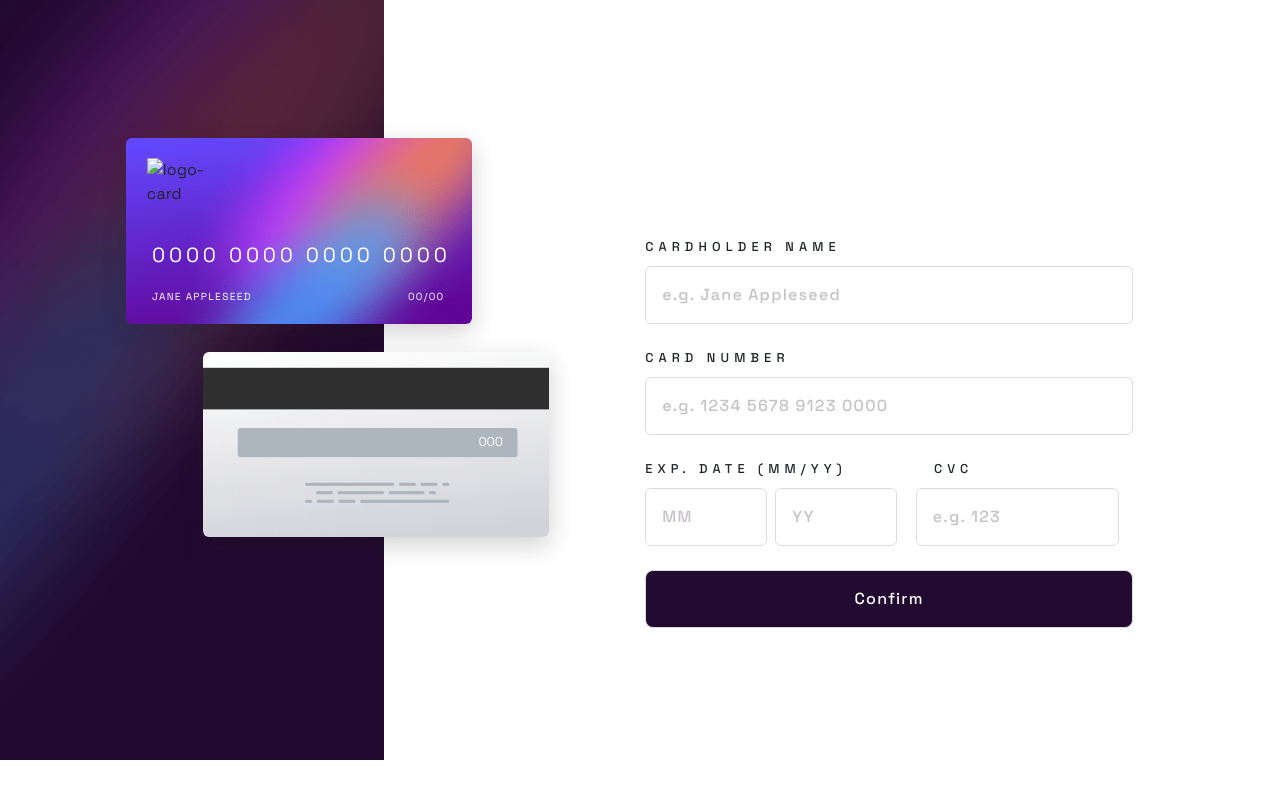
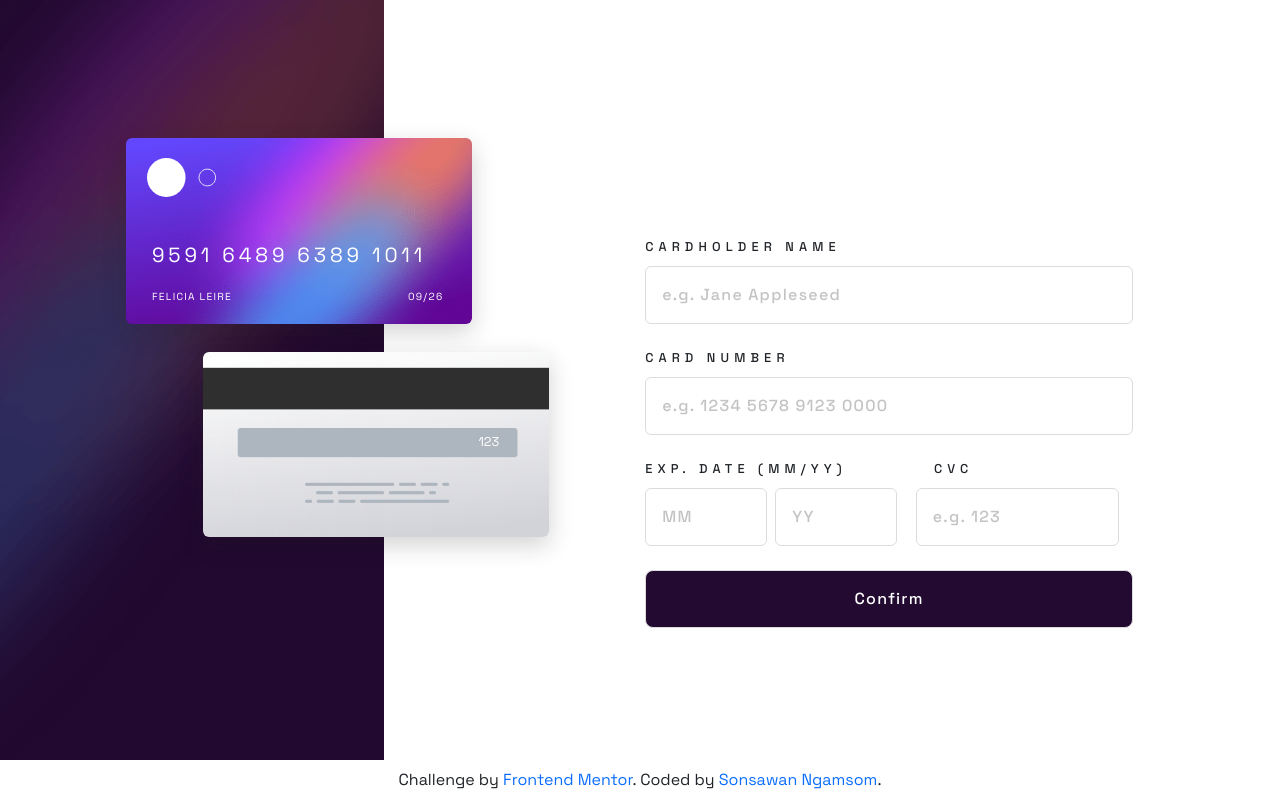
Before and after one commit to murphy6867/interactive-card-details-form-main, a website: page pages/success.html in a window 1280 px wide. Drawn offline with nearby package versions, Linux system fonts and the light colour scheme.

Commit message:
Fix Read me

```diff
--- a/pages/success.html
+++ b/pages/success.html
@@ -18,13 +18,13 @@
         <div class="bg-website p-4">
           <div class="card-container d-flex position-relative">
             <div class="card-box card-back position-absolute rounded">
-              <p class="text-white position-absolute">000</p>
+              <p class="text-white position-absolute">123</p>
             </div>
             <div class="card-box card-front position-absolute rounded">
-              <img class="position-absolute" src="./images/card-logo.svg" alt="logo-card" />
-              <p class="text-white position-absolute">0000 0000 0000 0000</p>
-              <p class="text-white position-absolute text-uppercase">jane appleseed</p>
-              <p class="text-white position-absolute text-uppercase">00/00</p>
+              <img class="position-absolute" src="../images/card-logo.svg" alt="logo-card" />
+              <p class="text-white position-absolute">9591 6489 6389 1011</p>
+              <p class="text-white position-absolute text-uppercase">felicia leire</p>
+              <p class="text-white position-absolute text-uppercase">09/26</p>
             </div>
           </div>
         </div>
@@ -50,5 +50,9 @@
       </div>
     </div>
   </main>
+  <footer class="attribution mt-5 m-md-0 p-md-2 fs-6 text-center">
+    Challenge by <a class="text-decoration-none" href="https://www.frontendmentor.io?ref=challenge" target="_blank">Frontend Mentor</a>.
+    Coded by <a class="text-decoration-none"  href="https://www.linkedin.com/in/murphy6867/" target="_blank">Sonsawan Ngamsom</a>.
+  </footer>
 </body>
 </html>
```
